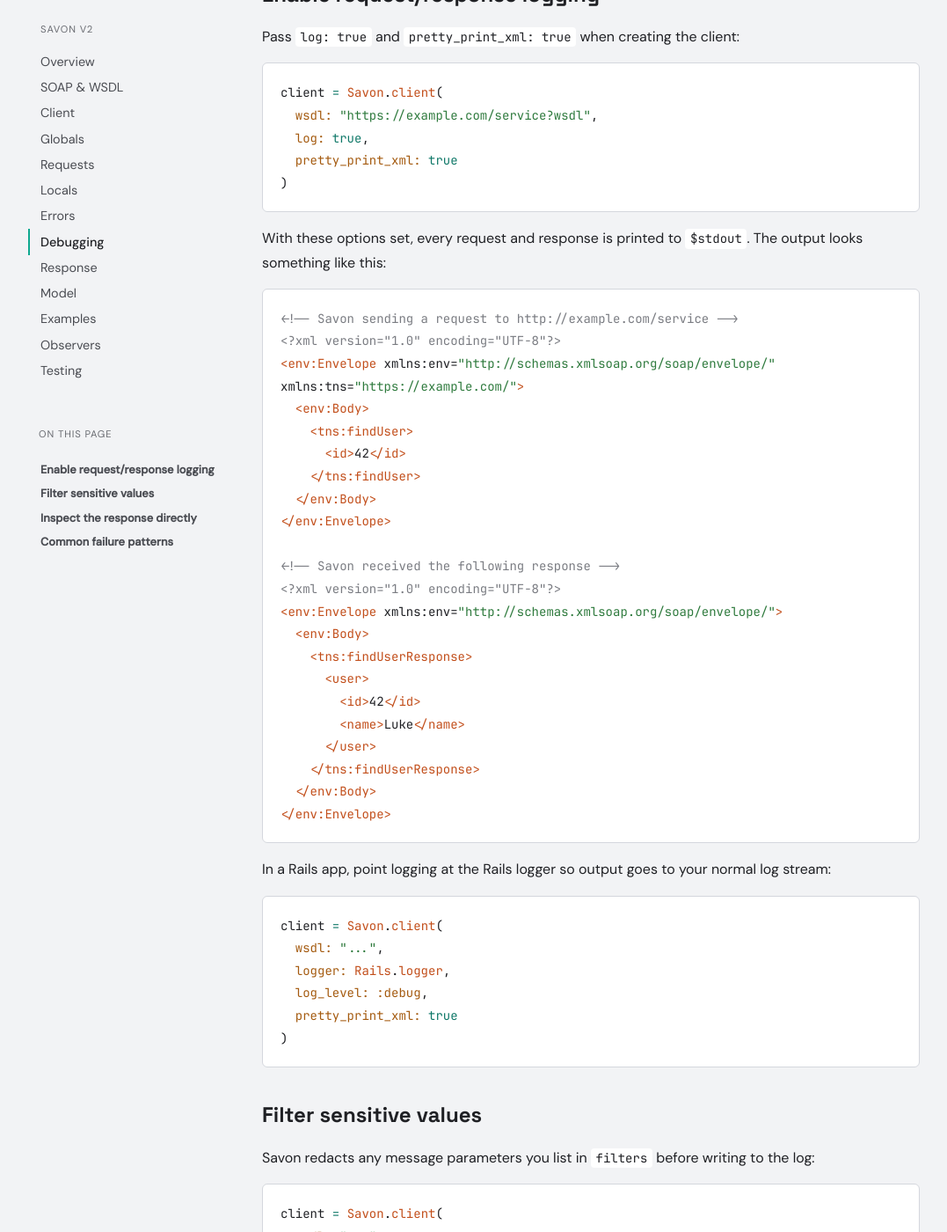
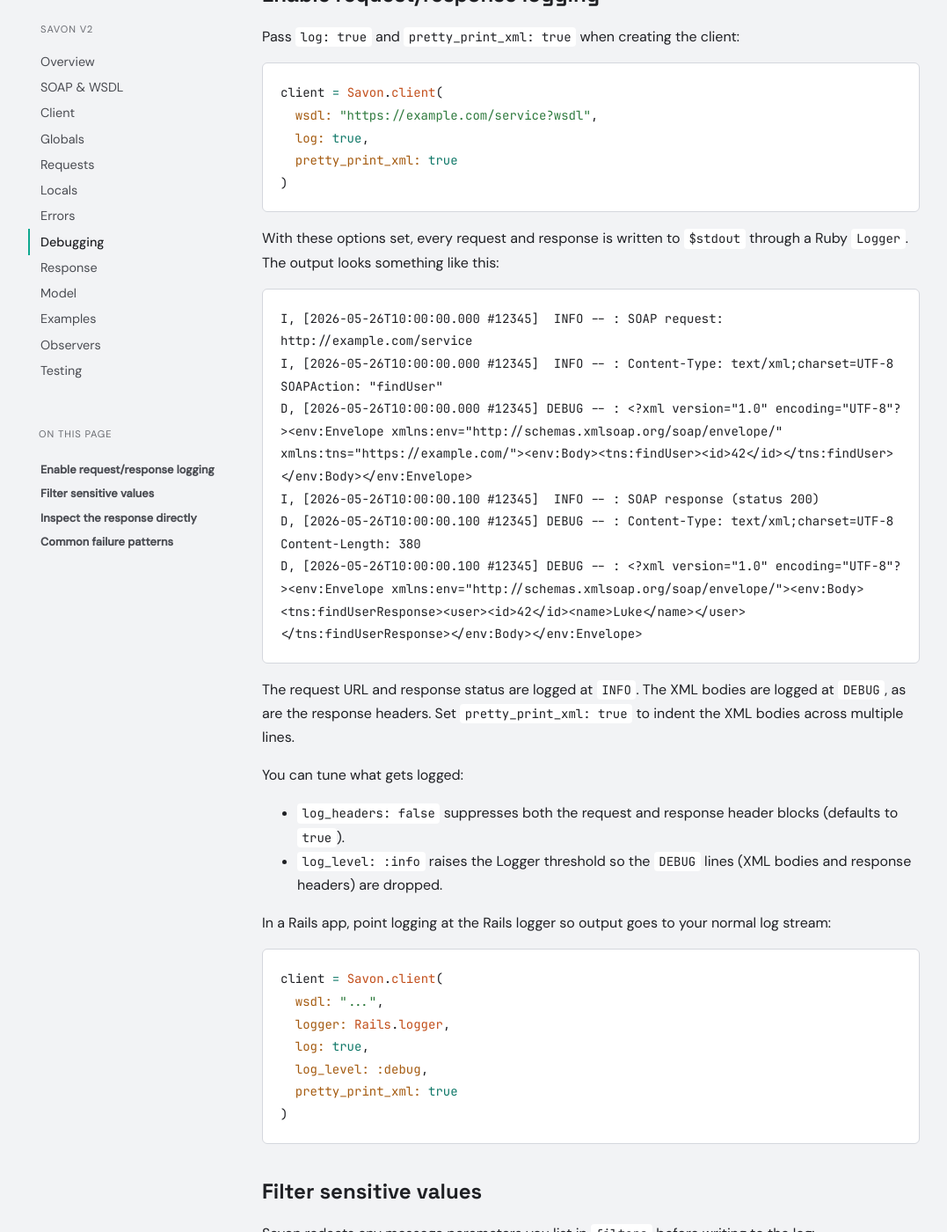
Before and after one commit to savonrb/savonrb.github.io, a Jekyll site: the page built from version2/debugging.md, in a window 1280 px wide and 1400 px high, scrolled down 304 px. Shown: the whole window at 88% size, without its empty margins (94-1171 px from the left). Built offline with Jekyll 4.4.1, drawn with Linux system fonts in a browser that asks for light colours.

Commit message:
Improve log example

````diff
--- a/version2/debugging.md
+++ b/version2/debugging.md
@@ -23,32 +23,29 @@ client = Savon.client(
 )
 ```
 
-With these options set, every request and response is printed to `$stdout`. The output looks something like this:
+With these options set, every request and response is written to `$stdout` through a Ruby `Logger`.
+The output looks something like this:
 
-``` xml
-<!-- Savon sending a request to http://example.com/service -->
-<?xml version="1.0" encoding="UTF-8"?>
-<env:Envelope xmlns:env="http://schemas.xmlsoap.org/soap/envelope/" xmlns:tns="https://example.com/">
-  <env:Body>
-    <tns:findUser>
-      <id>42</id>
-    </tns:findUser>
-  </env:Body>
-</env:Envelope>
+```
+I, [2026-05-26T10:00:00.000 #12345]  INFO -- : SOAP request: http://example.com/service
+I, [2026-05-26T10:00:00.000 #12345]  INFO -- : Content-Type: text/xml;charset=UTF-8
+SOAPAction: "findUser"
+D, [2026-05-26T10:00:00.000 #12345] DEBUG -- : <?xml version="1.0" encoding="UTF-8"?><env:Envelope xmlns:env="http://schemas.xmlsoap.org/soap/envelope/" xmlns:tns="https://example.com/"><env:Body><tns:findUser><id>42</id></tns:findUser></env:Body></env:Envelope>
+I, [2026-05-26T10:00:00.100 #12345]  INFO -- : SOAP response (status 200)
+D, [2026-05-26T10:00:00.100 #12345] DEBUG -- : Content-Type: text/xml;charset=UTF-8
+Content-Length: 380
+D, [2026-05-26T10:00:00.100 #12345] DEBUG -- : <?xml version="1.0" encoding="UTF-8"?><env:Envelope xmlns:env="http://schemas.xmlsoap.org/soap/envelope/"><env:Body><tns:findUserResponse><user><id>42</id><name>Luke</name></user></tns:findUserResponse></env:Body></env:Envelope>
+```
 
-<!-- Savon received the following response -->
-<?xml version="1.0" encoding="UTF-8"?>
-<env:Envelope xmlns:env="http://schemas.xmlsoap.org/soap/envelope/">
-  <env:Body>
-    <tns:findUserResponse>
-      <user>
-        <id>42</id>
-        <name>Luke</name>
-      </user>
-    </tns:findUserResponse>
-  </env:Body>
-</env:Envelope>
-```
+The request URL and response status are logged at `INFO`. The XML bodies are logged at `DEBUG`,
+as are the response headers. Set `pretty_print_xml: true` to indent the XML bodies across multiple
+lines.
+
+You can tune what gets logged:
+
+- `log_headers: false` suppresses both the request and response header blocks (defaults to `true`).
+- `log_level: :info` raises the Logger threshold so the `DEBUG` lines (XML bodies and response
+  headers) are dropped.
 
 In a Rails app, point logging at the Rails logger so output goes to your normal log stream:
 
@@ -56,6 +53,7 @@ In a Rails app, point logging at the Rails logger so output goes to your normal
 client = Savon.client(
   wsdl: "...",
   logger: Rails.logger,
+  log: true,
   log_level: :debug,
   pretty_print_xml: true
 )
````
